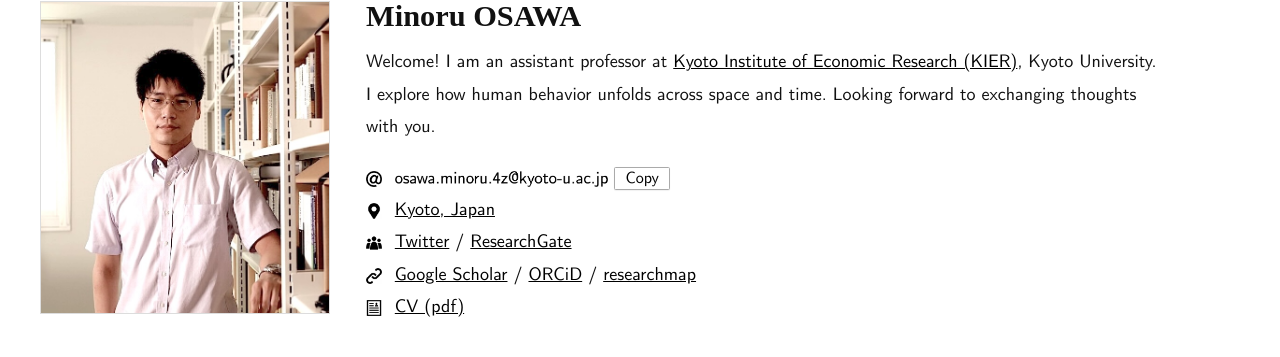
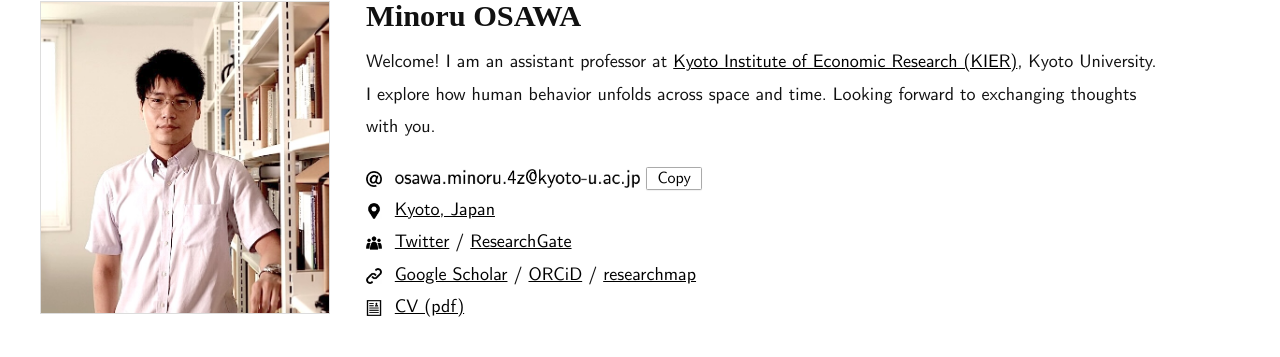
Before and after one commit to mino-osawa/mino-osawa.github.io, a Jekyll site: the page built from index.markdown, in a window 1280 px wide. Shown: the part 123-480 px from the top of the page. Built offline with Jekyll 4.4.1, drawn with Linux system fonts in a browser that asks for light colours; some web fonts are replaced.

Commit message:
minor fixes

```diff
--- a/_sass/components/_profile.scss
+++ b/_sass/components/_profile.scss
@@ -59,7 +59,7 @@
 
 #em-img {
     display: inline-block;
-    height: $FSize-1;
+    height: $FSize-3;
     vertical-align: middle;
 }
 
--- a/_sass/settings/_typography.scss
+++ b/_sass/settings/_typography.scss
@@ -2,3 +2,4 @@
 
 $FSize-1: clamp(0.9rem, calc(0.829rem + 0.36vw), 1rem);
 $FSize-2: clamp(0.8rem, calc(0.6718rem + 0.6838vw), 1rem);
+$FSize-3: clamp(0.95rem, calc(0.55rem + 1.0667vw), 1.15rem);;
```
